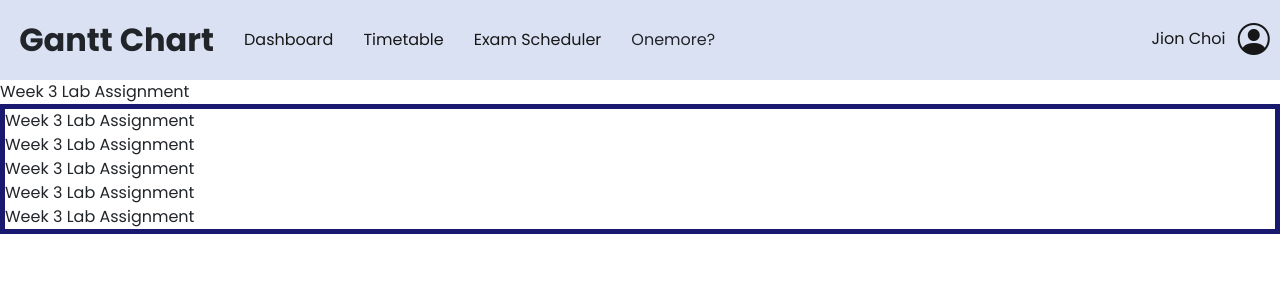
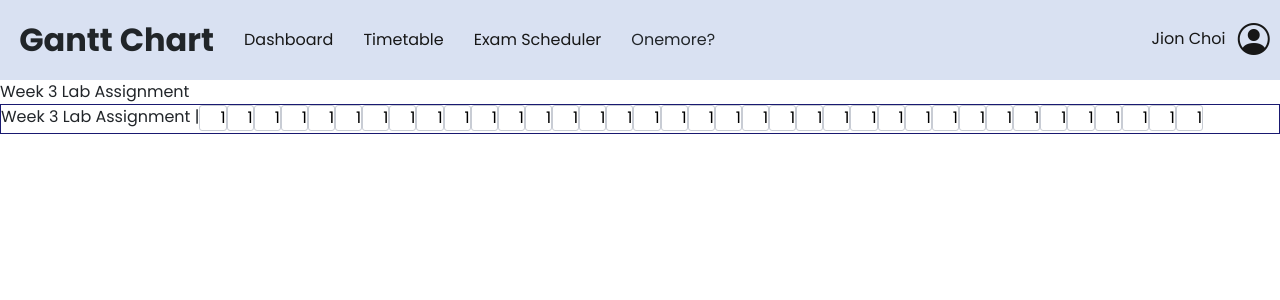
Before and after one commit to jionchoi/gantt_front_end, a React (Vite) app in the folder ganttChartTS/: page /categoryName in a window 1280 px wide. Shown: the top 300 px of the page. Built offline with nearby package versions, Linux system fonts and the light colour scheme.

Commit message:
Task style updated (overflow and buttons for each days)

```diff
--- a/ganttChartTS/src/App.tsx
+++ b/ganttChartTS/src/App.tsx
@@ -48,8 +48,8 @@ function App() {
     name: string,
     duedate: string, //should be changed it something eles
     done: Boolean,
-    duration: string,
-    startDate: string,
+    duration: number,
+    startDate: Date,
     endDate: string,
     subtasks: any
   }
@@ -80,8 +80,8 @@ function App() {
     name: 'idk',
     duedate: 'duedate', //should be changed it something eles
     done: false,
-    duration: 'duration 20days',
-    startDate: 'start date ', //need to get the date of it (Thursday)
+    duration: 20,
+    startDate: new Date(2024,11,1), //the month is 0-indexed
     endDate: 'end date',
     subtasks: {
       first: "create a function",
@@ -106,9 +106,9 @@ function App() {
           element={
             <>
               <AddCategory />
-              <Category categoryName={category} />
-            </>} /> {/* it shuold be category list and that should be tasklist*/}
-          <Route path='/categoryName' element={<TaskGrid task={task} />} />
+              <Category categoryName={category} /> {/* Change it to categoryList so that the website lists all categories*/}
+            </>} />
+          <Route path='/categoryName' element={<TaskGrid task={task} />} /> {/* TaskGid is only one line and tasklist should list all main tasks and subtasks in on page*/}
         </Routes>
       </main>
     </>
--- a/ganttChartTS/src/components/AddCategory.tsx
+++ b/ganttChartTS/src/components/AddCategory.tsx
@@ -11,12 +11,13 @@ const AddCategory = () => {
     function openModal(): void{
         let dialog: HTMLDialogElement = document.getElementById("dlg") as HTMLDialogElement;
         dialog.showModal();
+        dialog.style.display = "flex";
     }
 
     function closeModal(): void{
         let dialog: HTMLDialogElement = document.getElementById("dlg") as HTMLDialogElement;
         dialog.close();
-        console.log("clicked")
+        dialog.style.display = "none";
     }
 
     return (
--- a/ganttChartTS/src/components/TaskGrid.tsx
+++ b/ganttChartTS/src/components/TaskGrid.tsx
@@ -2,19 +2,63 @@ import React from 'react';
 import '../css/Task.css'
 
 const Task: any = ({ task }: { task: any }) => {
+        console.log(task.startDate);
+        let day: number = task.startDate.getDate();
+        console.log(day)
+
+
+        function check(){
+            let dialog: HTMLDialogElement = document.getElementById("dlg") as HTMLDialogElement;
+
+        }
 
     return (
         <>
             <div className="task__header">
                 {task.title}
+
+            <div className='task__container'>
+                <div className="task__title">{task.title} |
+                    <button className="dayButton" onClick = {() => check()}>{day}</button>
+                    <button className="dayButton">{day}</button>
+                    <button className="dayButton">{day}</button>
+                    <button className="dayButton">{day}</button>
+                    <button className="dayButton">{day}</button>
+                    <button className="dayButton">{day}</button>
+                    <button className="dayButton">{day}</button>
+                    <button className="dayButton">{day}</button>
+                    <button className="dayButton">{day}</button>
+                    <button className="dayButton">{day}</button>
+                    <button className="dayButton">{day}</button>
+                    <button className="dayButton">{day}</button>
+                    <button className="dayButton">{day}</button>
+                    <button className="dayButton">{day}</button>
+                    <button className="dayButton">{day}</button>
+                    <button className="dayButton">{day}</button>
+                    <button className="dayButton">{day}</button>
+                    <button className="dayButton">{day}</button>
+                    <button className="dayButton">{day}</button>
+                    <button className="dayButton">{day}</button>
+                    <button className="dayButton">{day}</button>
+                    <button className="dayButton">{day}</button>
+                    <button className="dayButton">{day}</button>
+                    <button className="dayButton">{day}</button>
+                    <button className="dayButton">{day}</button>
+                    <button className="dayButton">{day}</button>
+                    <button className="dayButton">{day}</button>
+                    <button className="dayButton">{day}</button>
+                    <button className="dayButton">{day}</button>
+                    <button className="dayButton">{day}</button>
+                    <button className="dayButton">{day}</button>
+                    <button className="dayButton">{day}</button>
+                    <button className="dayButton">{day}</button>
+                    <button className="dayButton">{day}</button>
+                    <button className="dayButton">{day}</button>
+                    <button className="dayButton">{day}</button>
+                    <button className="dayButton">{day}</button>
+                </div>
+
             </div>
-            <div className='task__container'>
-                <div className="task__title">{task.title}</div>
-                <div className="task__title">{task.title}</div>
-                <div className="task__title">{task.title}</div>
-                <div className="task__title">{task.title}</div>
-                <div className="task__title">{task.title}</div>
-
             </div>
         </>
     )
--- a/ganttChartTS/src/css/Category.css
+++ b/ganttChartTS/src/css/Category.css
@@ -51,6 +51,6 @@ img {
 .add__task{
     border: 2px solid black;
     border-radius: 0.8%;
-    display: flex;
+    display: none;
     margin-left: 50%;
 }
--- a/ganttChartTS/src/css/Task.css
+++ b/ganttChartTS/src/css/Task.css
@@ -3,9 +3,18 @@
 }
 
 .task__container{
-    display: grid;
-    grid-template-columns: repeat(var(--numOfColumns), auto);
-    border: 5px solid midnightblue;
+
+    /* display: grid;
+    grid-template-columns: repeat(var(--numOfColumns), auto); */
+    height: 30px;
+    border: 1px solid midnightblue;
+    white-space: nowrap; /* Prevent line wrapping */
+    overflow-x: scroll;
+
+}
+
+::-webkit-scrollbar {
+    display: none;
 }
 
 .grid__element{
@@ -15,3 +24,12 @@
 .task__container:hover{
 
 }
+
+.dayButton {
+    padding-left: 20px;
+    border-radius: 3px;
+    text-align: center;
+    border: 1px solid #c8ccd4;
+    vertical-align: middle
+
+}
```
Also changed, not shown: ganttChartTS/src/components/TaskList.tsx (+19 -0 lines).
